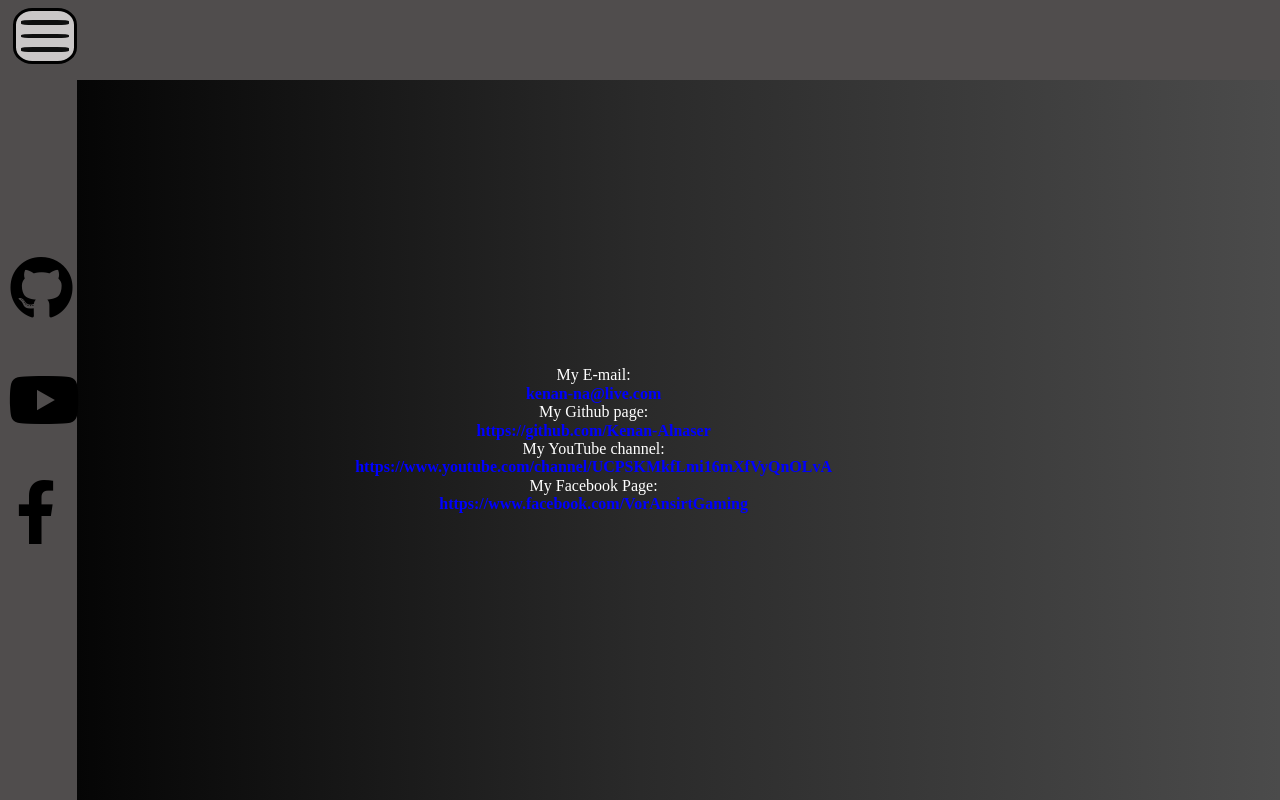
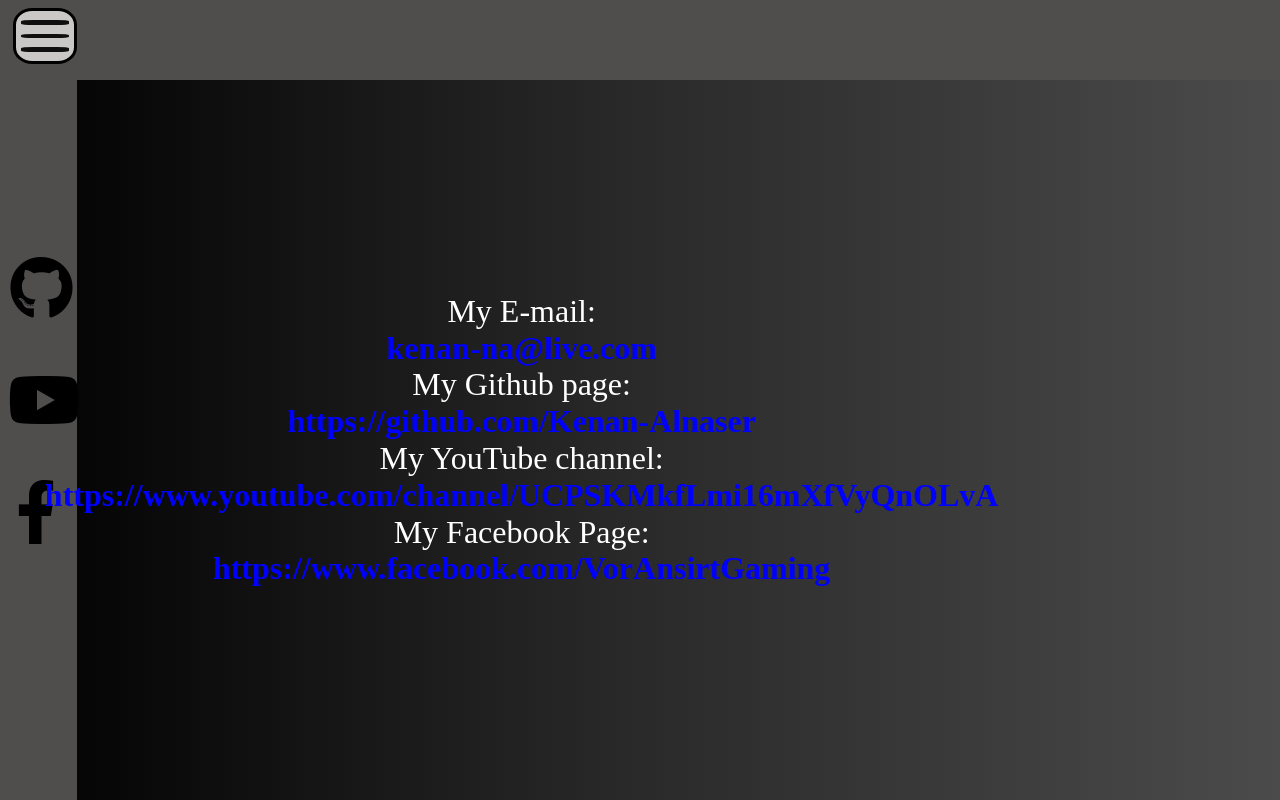
Before and after one commit to Kenan-Alnaser/my-portfolio, a plain HTML site: page html/contact.html in a window 1280 px wide. Drawn offline with Linux system fonts and the light colour scheme.

Commit message:
slight misc fixes

```diff
--- a/css/style.css
+++ b/css/style.css
@@ -134,7 +134,7 @@ p + a {
   align-items: center;
   text-align: center;
   position: absolute;
-  right: 35vw;
+  right: 22vw;
 }
 #more-repos {
   position: absolute;
@@ -151,3 +151,7 @@ p + a {
   position: absolute;
   right: 5vw;
 }
+.contact-info > p,
+.contact-info > a {
+  font-size: 2rem;
+}
--- a/html/contact.html
+++ b/html/contact.html
@@ -43,23 +43,23 @@
       </ul>
     </div>
     <div class="main contact">
-      <div>
+      <div class="contact-info">
         <p>My E-mail:</p>
         <a href="#">kenan-na@live.com </a>
       </div>
-      <div>
+      <div class="contact-info">
         <p>My Github page:</p>
         <a href="https://github.com/Kenan-Alnaser"
           >https://github.com/Kenan-Alnaser</a
         >
       </div>
-      <div>
+      <div class="contact-info">
         <p>My YouTube channel:</p>
         <a href="https://www.youtube.com/channel/UCPSKMkfLmi16mXfVyQnOLvA"
           >https://www.youtube.com/channel/UCPSKMkfLmi16mXfVyQnOLvA</a
         >
       </div>
-      <div>
+      <div class="contact-info">
         <p>My Facebook Page:</p>
         <a href="https://www.facebook.com/VorAnsirtGaming"
           >https://www.facebook.com/VorAnsirtGaming</a
```
Also changed, not shown: html/projects.html (+1 -1 lines).
